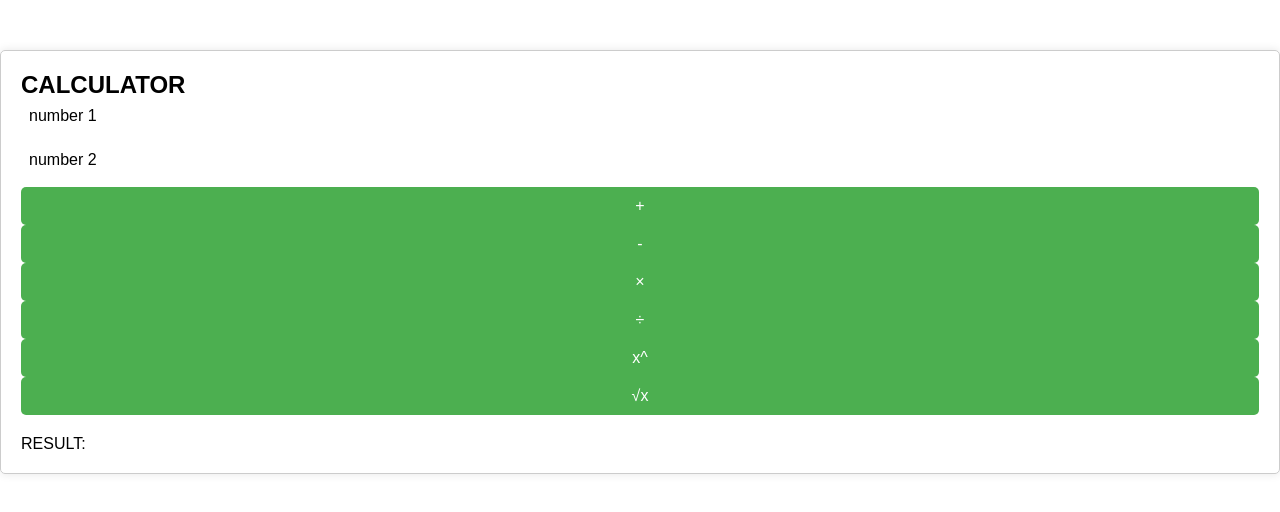
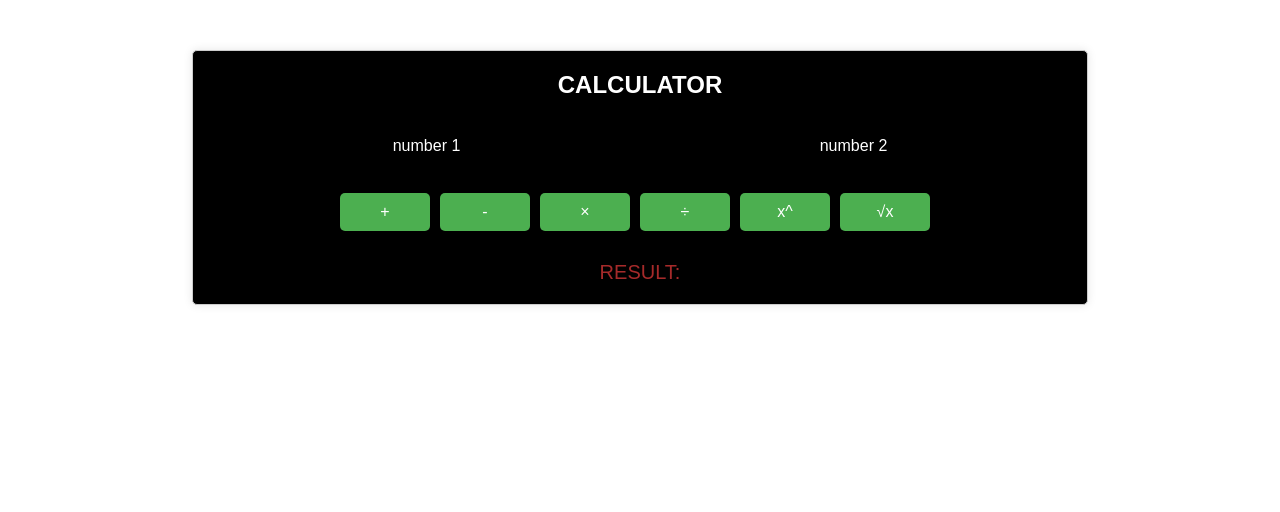
Before and after one commit to MalikaMarselovna/calculator, a plain HTML site: page index.html in a window 1280 px wide. Drawn offline with nearby package versions, Linux system fonts and the light colour scheme.

Commit message:
finish all styles for elements

```diff
--- a/core.js
+++ b/core.js
@@ -1,6 +1,6 @@
 const input1 = $('.number-1')
 const input2 = $('.number-2')
-const btnPlus = $('.number-1')
+const btnPlus = $('.btn__plus')
 const result = $('.result')
 
 btnPlus.on('click', function(){
--- a/index.html
+++ b/index.html
@@ -1,18 +1,22 @@
 <!DOCTYPE html>
 <html lang="en">
+
 <head>
     <meta charset="UTF-8">
     <meta name="viewport" content="width=device-width, initial-scale=1.0">
     <link rel="stylesheet" href="style.css">
     <title>CALCULATOR</title>
 </head>
+
 <body>
     <section class="calculate">
         <div class="container">
             <h2 class="sec_tit">CALCULATOR</h2>
-            <input type="text" class="number-1" placeholder="number 1">
-            <input type="text" class="number-2" placeholder="number 2">
-            <div class="math">
+            <div class="inputs flex">
+                <input type="text" class="number-1" placeholder="number 1">
+                <input type="text" class="number-2" placeholder="number 2">
+            </div>
+            <div class="math flex">
                 <button class="btn  btn__plus" type="button">+</button>
                 <button class="btn  btn__minus" type="button">-</button>
                 <button class="btn  btn__multiplication" type="button">×</button>
@@ -27,4 +31,5 @@
     <script src="https://code.jquery.com/jquery-3.6.3.js"></script>
     <script src="core.js"></script>
 </body>
+
 </html>
--- a/style.css
+++ b/style.css
@@ -1,7 +1,10 @@
 body {
     font-family: Arial, sans-serif;
+    color: #fff;
     width: 100%;
     height: 100%;
+    align-items: center;
+
   }
 * {
     margin: 0;
@@ -83,17 +86,21 @@ textarea {
 }
 
   .container {
-    max-width: 1300px;
+    max-width: 70%;
     margin: 50px auto;
     padding: 20px;
     border: 1px solid #ccc;
     border-radius: 5px;
     box-shadow: 0 0 10px rgba(0, 0, 0, 0.1);
+    background: #000;
+
   }
   input {
-    width: 100%;
+    width: 50%;
     padding: 8px;
-    margin-bottom: 10px;
+    margin-bottom: 30px;
+    color: #fff;
+    text-align: center;
   }
 
   button {
@@ -102,12 +109,23 @@ textarea {
     padding: 10px 15px;
     border: none;
     border-radius: 5px;
+    width: 90px;
+    margin-right: 10px;
+    transition: 0.5s;
+    margin-bottom: 10px;
   }
 
   button:hover {
-    background-color: #45a049;
+    background-color: #a04545;
   }
 
   .result {
     margin-top: 20px;
+    color: brown;
+    font-size: 20px;
+    text-align: center;
   }
+  .sec_tit{
+    text-align: center;
+    margin-bottom: 30px;
+  }
```
